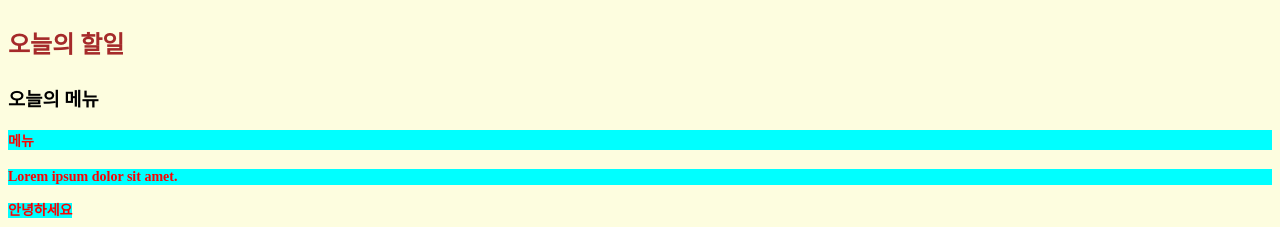
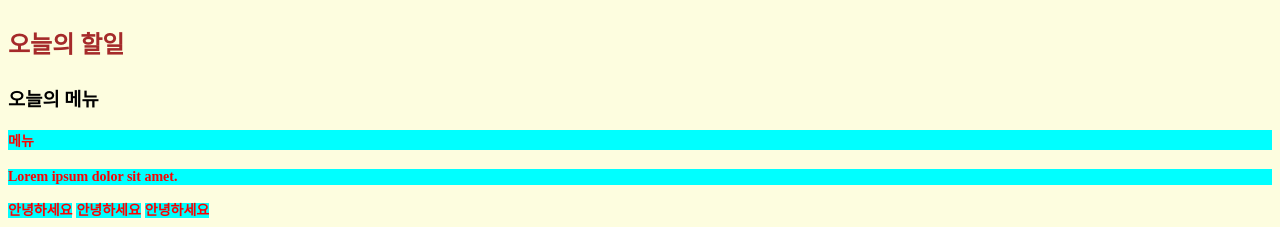
Before and after one commit to haglass75/css_selector, a plain HTML site: page index.html in a window 1280 px wide. Shown: the part 606-833 px from the top of the page. Drawn offline with Linux system fonts and the light colour scheme.

Commit message:
태그 추가

```diff
--- a/index.html
+++ b/index.html
@@ -29,6 +29,8 @@
     <h4>메뉴</h4>
     <p class="desc">Lorem ipsum dolor sit amet.</p>
     <span class="smallTitle">안녕하세요</span>
+    <span class="smallTitle">안녕하세요</span>
+    <span class="smallTitle">안녕하세요</span>
 </body>
 
 </html>
```
